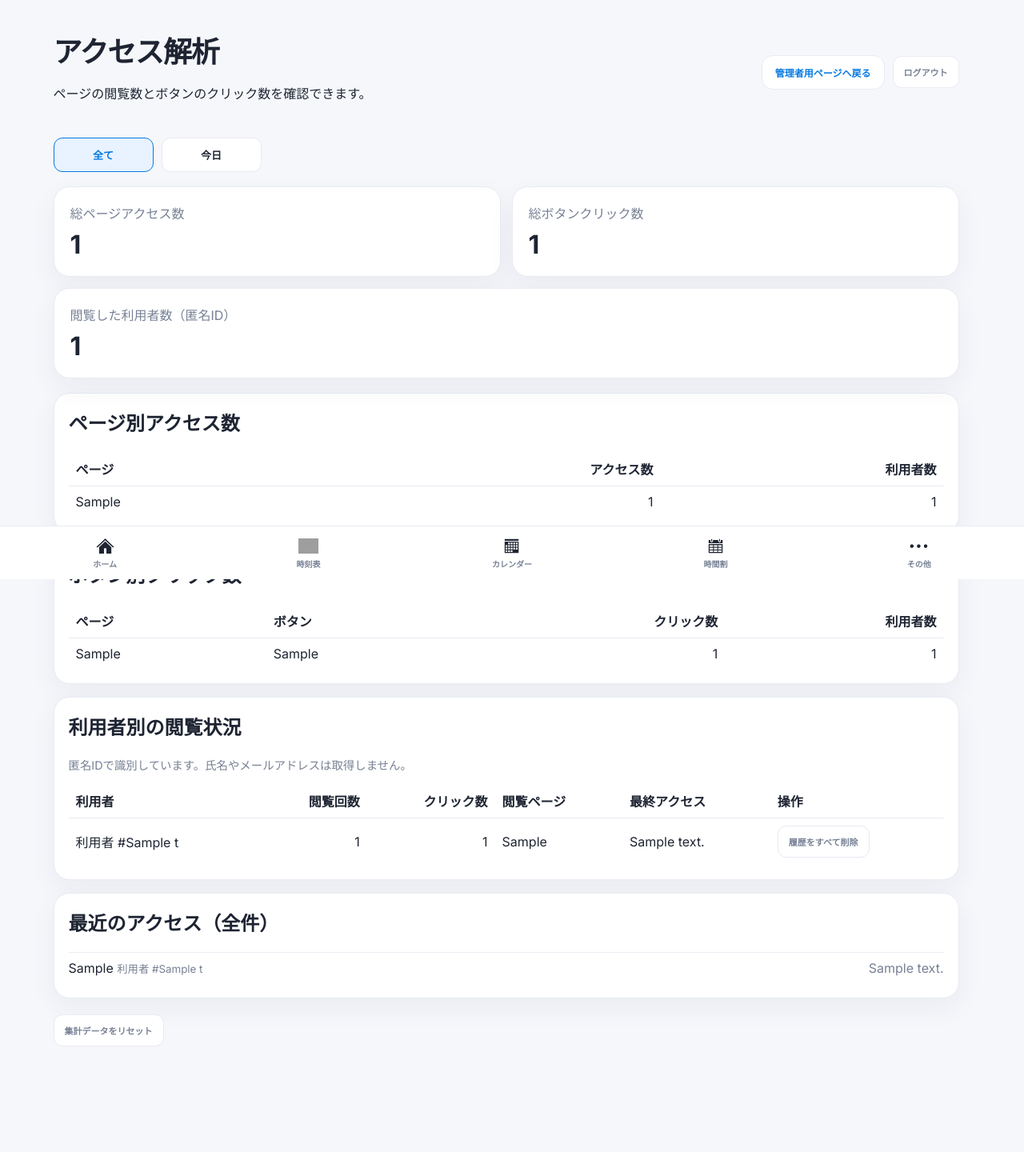
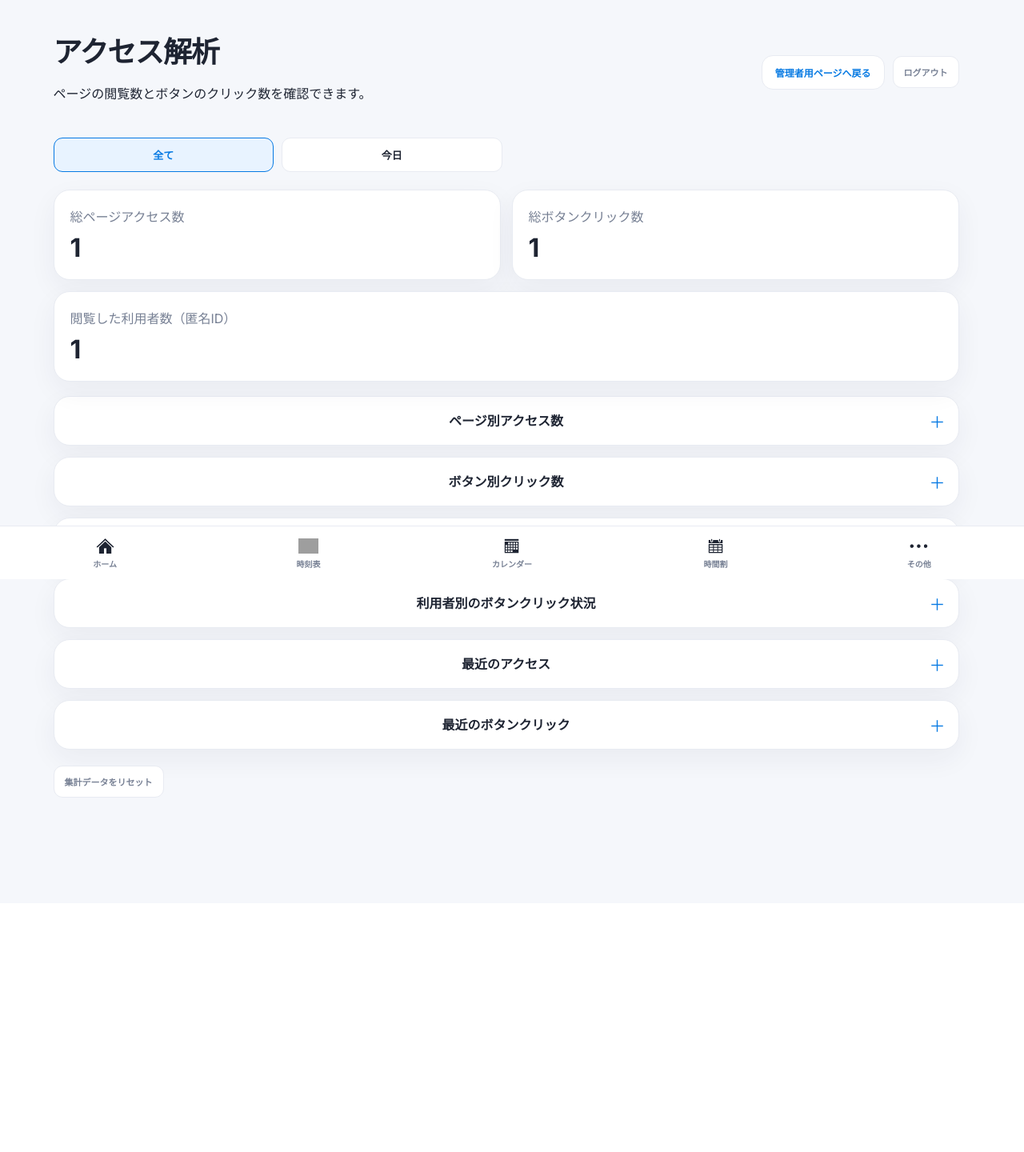
Before and after one commit to k1416465/Meigen, a Flask app: page /admin/analytics in a window 1280 px wide. Shown: the part 76-1516 px from the top of the page at 80% size. After the commit the page ends 1073 px from the top, so only its background shows below. Run offline with Flask 3, Linux system fonts and the light colour scheme; the visitor is signed in with stand-in values (Sample User, id 1); tables that the repository leaves empty hold one stand-in row (values such as "Sample post"); data that the repository does not hold is empty; grey boxes are pictures that could not be loaded.

Commit message:
Add files via upload

```diff
--- a/home_dashboard_site/templates/analytics.html
+++ b/home_dashboard_site/templates/analytics.html
@@ -15,16 +15,8 @@
 </section>
 
 <nav class="schedule-class-switch analytics-period-switch" aria-label="集計期間">
-  <a
-    class="schedule-class-button{% if period == 'all' %} active{% endif %}"
-    href="{{ url_for('analytics_page', period='all') }}"
-    {% if period == 'all' %}aria-current="page"{% endif %}
-  >全て</a>
-  <a
-    class="schedule-class-button{% if period == 'today' %} active{% endif %}"
-    href="{{ url_for('analytics_page', period='today') }}"
-    {% if period == 'today' %}aria-current="page"{% endif %}
-  >今日</a>
+  <a class="schedule-class-button{% if period == 'all' %} active{% endif %}" href="{{ url_for('analytics_page', period='all') }}" {% if period == 'all' %}aria-current="page"{% endif %}>全て</a>
+  <a class="schedule-class-button{% if period == 'today' %} active{% endif %}" href="{{ url_for('analytics_page', period='today') }}" {% if period == 'today' %}aria-current="page"{% endif %}>今日</a>
 </nav>
 
 <div class="stats-grid" style="display:grid;grid-template-columns:repeat(2,minmax(0,1fr));gap:14px;margin:18px 0;">
@@ -42,49 +34,50 @@
   </section>
 </div>
 
-<section class="card" style="padding:18px;margin:16px 0;">
-  <h2 style="margin-top:0;">ページ別アクセス数</h2>
+{% set page_label_map = {'運行情報': '時刻表', '時刻表': '時刻表（駅名不明・過去の記録）', '列車詳細': '列車時刻表（列車番号不明・過去の記録）'} %}
+{% set button_label_map = {'Play': '再生', 'Pause': '一時停止', 'Play/Pause': '再生／一時停止', 'Search': '検索', 'Reset': 'リセット', 'Sort': '並び替え', 'Download all': 'すべてダウンロード', 'Download All': 'すべてダウンロード', 'Unit Converter': '単位変換', 'Admin Dashboard': '管理者用ページ', 'play': '再生', 'pause': '一時停止', 'unit converter page': '単位変換', 'admin dashboard': '管理者用ページ', 'recording admin login': '管理者ログイン', 'Recording Admin Login': '管理者ログイン', 'recording_admin_login': '管理者ログイン', 'recording-admin-login': '管理者ログイン'} %}
+
+<details class="card settings-card setting-accordion analytics-accordion">
+  <summary><span class="setting-heading">ページ別アクセス数</span></summary>
+  <div class="analytics-accordion-content">
     {% if page_rows %}
     <div style="overflow-x:auto;">
       <table style="width:100%;border-collapse:collapse;">
         <thead><tr><th style="text-align:left;padding:9px;">ページ</th><th style="text-align:right;padding:9px;">アクセス数</th><th style="text-align:right;padding:9px;">利用者数</th></tr></thead>
-      <tbody>
-      {% for row in page_rows %}
-        <tr><td style="padding:9px;border-top:1px solid var(--border);">{{ row.page }}</td><td style="padding:9px;text-align:right;border-top:1px solid var(--border);">{{ "{:,}".format(row.count) }}</td><td style="padding:9px;text-align:right;border-top:1px solid var(--border);">{{ "{:,}".format(row.visitors) }}</td></tr>
-      {% endfor %}
-      </tbody>
+        <tbody>{% for row in page_rows %}
+          <tr><td style="padding:9px;border-top:1px solid var(--border);">{{ page_label_map.get(row.page, row.page) }}</td><td style="padding:9px;text-align:right;border-top:1px solid var(--border);">{{ "{:,}".format(row.count) }}</td><td style="padding:9px;text-align:right;border-top:1px solid var(--border);">{{ "{:,}".format(row.visitors) }}</td></tr>
+        {% endfor %}</tbody>
       </table>
     </div>
     {% else %}<p>まだアクセスデータがありません。</p>{% endif %}
-</section>
+  </div>
+</details>
 
-<section class="card" style="padding:18px;margin:16px 0;">
-  <h2 style="margin-top:0;">ボタン別クリック数</h2>
+<details class="card settings-card setting-accordion analytics-accordion">
+  <summary><span class="setting-heading">ボタン別クリック数</span></summary>
+  <div class="analytics-accordion-content">
     {% if click_rows %}
-  {% set page_label_map = {'unit_converter_page': '単位変換', 'unit converter page': '単位変換', 'admin_dashboard': '管理者用ページ', 'admin dashboard': '管理者用ページ', 'recording_page': '録音', 'recording_admin_login': '管理者ログイン', 'recording admin login': '管理者ログイン'} %}
-  {% set button_label_map = {'Play': '再生', 'Pause': '一時停止', 'Play/Pause': '再生／一時停止', 'Search': '検索', 'Reset': 'リセット', 'Sort': '並び替え', 'Download all': 'すべてダウンロード', 'Download All': 'すべてダウンロード', 'Unit Converter': '単位変換', 'Admin Dashboard': '管理者用ページ', 'play': '再生', 'pause': '一時停止', 'unit converter page': '単位変換', 'admin dashboard': '管理者用ページ', 'recording admin login': '管理者ログイン', 'Recording Admin Login': '管理者ログイン', 'recording_admin_login': '管理者ログイン', 'recording-admin-login': '管理者ログイン'} %}
     <div style="overflow-x:auto;">
       <table style="width:100%;border-collapse:collapse;">
         <thead><tr><th style="text-align:left;padding:9px;">ページ</th><th style="text-align:left;padding:9px;">ボタン</th><th style="text-align:right;padding:9px;">クリック数</th><th style="text-align:right;padding:9px;">利用者数</th></tr></thead>
-      <tbody>
-      {% for row in click_rows %}
-        <tr><td style="padding:9px;border-top:1px solid var(--border);">{{ page_label_map.get(row.page|lower|trim, page_label_map.get(row.page, row.page)) }}</td><td style="padding:9px;border-top:1px solid var(--border);">{{ button_label_map.get(row.button|lower|trim, button_label_map.get(row.button, row.button)) }}</td><td style="padding:9px;text-align:right;border-top:1px solid var(--border);">{{ "{:,}".format(row.count) }}</td><td style="padding:9px;text-align:right;border-top:1px solid var(--border);">{{ "{:,}".format(row.visitors) }}</td></tr>
-      {% endfor %}
-      </tbody>
+        <tbody>{% for row in click_rows %}
+          <tr><td style="padding:9px;border-top:1px solid var(--border);">{{ page_label_map.get(row.page, row.page) }}</td><td style="padding:9px;border-top:1px solid var(--border);">{{ button_label_map.get(row.button|lower|trim, button_label_map.get(row.button, row.button)) }}</td><td style="padding:9px;text-align:right;border-top:1px solid var(--border);">{{ "{:,}".format(row.count) }}</td><td style="padding:9px;text-align:right;border-top:1px solid var(--border);">{{ "{:,}".format(row.visitors) }}</td></tr>
+        {% endfor %}</tbody>
       </table>
     </div>
     {% else %}<p>まだクリックデータがありません。</p>{% endif %}
-</section>
+  </div>
+</details>
 
-<section class="card" style="padding:18px;margin:16px 0;">
-  <h2 style="margin-top:0;">利用者別の閲覧状況</h2>
+<details class="card settings-card setting-accordion analytics-accordion">
+  <summary><span class="setting-heading">利用者別のアクセス状況</span></summary>
+  <div class="analytics-accordion-content">
     <p style="color:var(--muted);font-size:.9rem;">匿名IDで識別しています。氏名やメールアドレスは取得しません。</p>
     {% if visitor_rows %}
     <div style="overflow-x:auto;">
       <table style="width:100%;border-collapse:collapse;">
         <thead><tr><th style="text-align:left;padding:9px;">利用者</th><th style="text-align:right;padding:9px;">閲覧回数</th><th style="text-align:right;padding:9px;">クリック数</th><th style="text-align:left;padding:9px;">閲覧ページ</th><th style="text-align:left;padding:9px;">最終アクセス</th><th style="text-align:left;padding:9px;">操作</th></tr></thead>
-      <tbody>
-      {% for row in visitor_rows %}
+        <tbody>{% for row in visitor_rows %}
           <tr>
             <td style="padding:9px;border-top:1px solid var(--border);white-space:nowrap;">利用者 #{{ row.visitor_id[:8] }}</td>
             <td style="padding:9px;text-align:right;border-top:1px solid var(--border);">{{ "{:,}".format(row.visits) }}</td>
@@ -93,44 +86,84 @@
             <td style="padding:9px;border-top:1px solid var(--border);white-space:nowrap;">{{ row.last_seen }}</td>
             <td style="padding:9px;border-top:1px solid var(--border);white-space:nowrap;">
               <form method="post" style="margin:0;" onsubmit="return confirm('利用者 #{{ row.visitor_id[:8] }} のアクセス履歴とクリック履歴をすべて削除します。この操作は取り消せません。よろしいですか？');">
-              <input type="hidden" name="action" value="delete_visitor">
-              <input type="hidden" name="visitor_id" value="{{ row.visitor_id }}">
-              <input type="hidden" name="period" value="{{ period }}">
+                <input type="hidden" name="action" value="delete_visitor"><input type="hidden" name="visitor_id" value="{{ row.visitor_id }}"><input type="hidden" name="period" value="{{ period }}">
                 <button type="submit" class="secondary-button">履歴をすべて削除</button>
               </form>
             </td>
           </tr>
-      {% endfor %}
-      </tbody>
+        {% endfor %}</tbody>
       </table>
     </div>
     {% else %}<p>まだ利用者データがありません。</p>{% endif %}
-</section>
+  </div>
+</details>
 
-<section class="card" style="padding:18px;margin:16px 0;">
-  <h2 style="margin-top:0;">最近のアクセス（全件）</h2>
+<details class="card settings-card setting-accordion analytics-accordion">
+  <summary><span class="setting-heading">利用者別のボタンクリック状況</span></summary>
+  <div class="analytics-accordion-content">
+    {% if visitor_click_rows %}
+    <div style="overflow-x:auto;">
+      <table style="width:100%;border-collapse:collapse;">
+        <thead><tr><th style="text-align:left;padding:9px;">利用者</th><th style="text-align:right;padding:9px;">クリック数</th><th style="text-align:left;padding:9px;">クリックしたボタン</th><th style="text-align:left;padding:9px;">最終クリック</th></tr></thead>
+        <tbody>{% for row in visitor_click_rows %}
+          <tr><td style="padding:9px;border-top:1px solid var(--border);white-space:nowrap;">利用者 #{{ row.visitor_id[:8] }}</td><td style="padding:9px;text-align:right;border-top:1px solid var(--border);">{{ "{:,}".format(row.clicks) }}</td><td style="padding:9px;border-top:1px solid var(--border);">{{ row.buttons or "—" }}</td><td style="padding:9px;border-top:1px solid var(--border);white-space:nowrap;">{{ row.last_clicked }}</td></tr>
+        {% endfor %}</tbody>
+      </table>
+    </div>
+    {% else %}<p>まだ利用者別のクリックデータがありません。</p>{% endif %}
+  </div>
+</details>
+
+<details class="card settings-card setting-accordion analytics-accordion">
+  <summary><span class="setting-heading">最近のアクセス</span></summary>
+  <div class="analytics-accordion-content">
     {% if recent_rows %}
       {% for row in recent_rows %}
         <div style="display:flex;justify-content:space-between;gap:12px;padding:9px 0;border-top:1px solid var(--border);">
-        <span>{{ row.page }} <small style="color:var(--muted);">{% if row.visitor_id %}利用者 #{{ row.visitor_id[:8] }}{% else %}過去の記録{% endif %}</small></span><time style="color:var(--muted);white-space:nowrap;">{{ row.visited_at }}</time>
+          <span>{{ page_label_map.get(row.page, row.page) }} <small style="color:var(--muted);">{% if row.visitor_id %}利用者 #{{ row.visitor_id[:8] }}{% else %}過去の記録{% endif %}</small></span><time style="color:var(--muted);white-space:nowrap;">{{ row.visited_at }}</time>
         </div>
       {% endfor %}
     {% else %}<p>まだアクセスデータがありません。</p>{% endif %}
-</section>
+  </div>
+</details>
+
+<details class="card settings-card setting-accordion analytics-accordion">
+  <summary><span class="setting-heading">最近のボタンクリック</span></summary>
+  <div class="analytics-accordion-content">
+    {% if recent_click_rows %}
+      {% for row in recent_click_rows %}
+        <div style="display:flex;justify-content:space-between;gap:12px;padding:9px 0;border-top:1px solid var(--border);">
+          <span>{{ page_label_map.get(row.page, row.page) }} ／ {{ button_label_map.get(row.button|lower|trim, button_label_map.get(row.button, row.button)) }} <small style="color:var(--muted);">{% if row.visitor_id %}利用者 #{{ row.visitor_id[:8] }}{% else %}過去の記録{% endif %}</small></span><time style="color:var(--muted);white-space:nowrap;">{{ row.clicked_at }}</time>
+        </div>
+      {% endfor %}
+    {% else %}<p>まだクリックデータがありません。</p>{% endif %}
+  </div>
+</details>
 
 <form method="post" onsubmit="return confirm('アクセス解析データをすべて削除します。よろしいですか？');" style="margin:20px 0;">
   <input type="hidden" name="action" value="reset">
   <button class="secondary-button" type="submit">集計データをリセット</button>
 </form>
+
 <style>
-@media (max-width: 600px) {
+.analytics-accordion { margin: 14px 0; padding: 0 !important; overflow: hidden; max-width:none !important; }
+.analytics-accordion > summary {
+  display:flex; align-items:center; justify-content:space-between; gap:12px;
+  padding:18px 20px; cursor:pointer; list-style:none; min-height:58px;
+}
+.analytics-accordion > summary::after { content:"＋"; color:var(--purple); font-size:20px; font-weight:400; }
+.analytics-accordion[open] > summary::after { content:"−"; }
+.analytics-accordion > summary::-webkit-details-marker { display:none; }
+.analytics-accordion .setting-heading { font-size:1rem; font-weight:700; color:var(--text); }
+.analytics-accordion-content { padding:0 18px 18px; }
+.analytics-accordion-content p { color:var(--muted); }
+.analytics-accordion table th { color:var(--muted); font-weight:600; }
+@media (max-width:600px) {
   .stats-grid { grid-template-columns:1fr !important; }
   .stats-grid > section { grid-column:auto !important; }
-}
-.analytics-period-switch {
-  grid-template-columns: repeat(2, minmax(0, 1fr));
-  max-width: 260px;
-  margin: 18px 0;
+  .analytics-period-switch { grid-template-columns:repeat(2,minmax(0,1fr)); max-width:260px; margin:18px 0; }
+  .analytics-accordion > summary { padding:16px; }
+  .analytics-accordion-content { padding:0 12px 14px; }
 }
 </style>
 {% endblock %}
```
Lines whose indentation alone changed are shown as unchanged.
